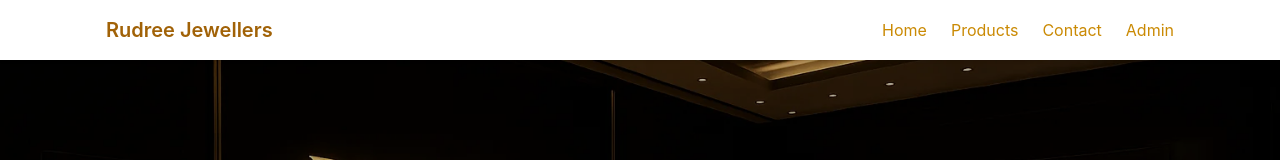
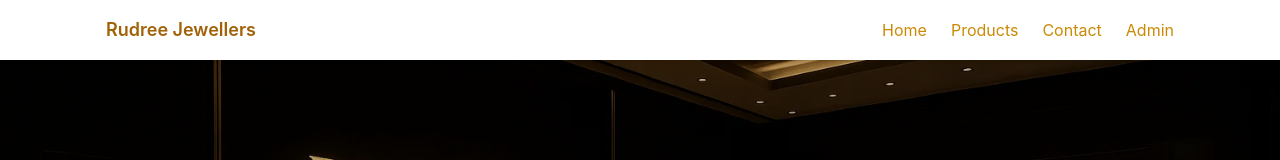
Before and after one commit to Om-Vasani/Rudree-Jewellers-Demo, a Next.js app: page / in a window 1280 px wide. Shown: the top 160 px of the page. Built offline with nearby package versions, Linux system fonts and the light colour scheme.

Commit message:
Update Header.jsx

```diff
--- a/components/Header.jsx
+++ b/components/Header.jsx
@@ -5,7 +5,7 @@ export default function Header() {
     <header className="shadow bg-white sticky top-0 z-50">
       <div className="container flex items-center justify-between py-4 mx-auto">
         <Link href="/" className="flex items-center space-x-2">
-          <span className="text-xl font-semibold text-yellow-700">
+          <span className="text-lg font-semibold text-yellow-700">
             Rudree Jewellers
           </span>
         </Link>
```
